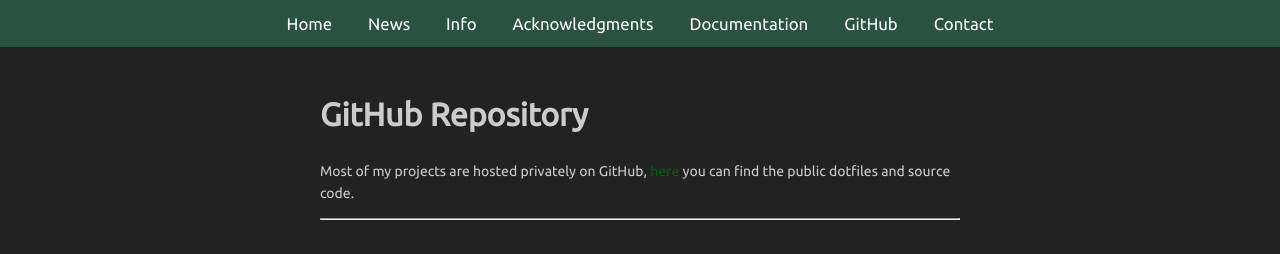
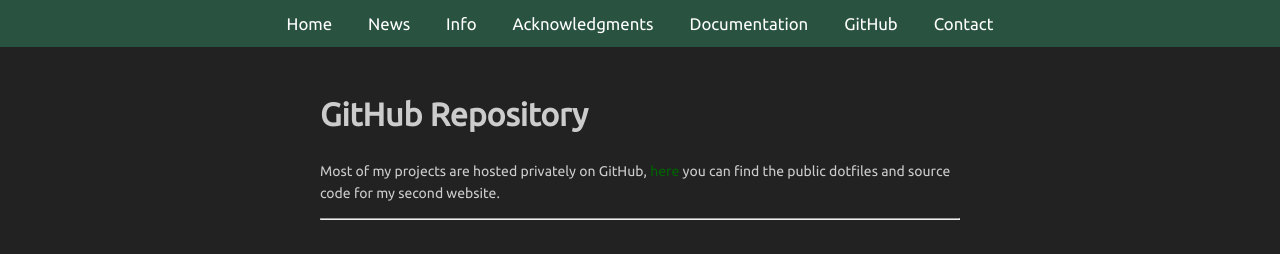
Before and after one commit to unix-vokar/Website-Redesigned, a plain HTML site: page git.html in a window 1280 px wide. Shown: the top 254 px of the page. Drawn offline with Linux system fonts and the light colour scheme.

Commit message:
modified for git

```diff
--- a/git.html
+++ b/git.html
@@ -20,7 +20,7 @@
   </ul>
   <div class='home-page'>
     <h2>GitHub Repository</h2>
-    <div> <p>Most of my projects are hosted privately on GitHub, <a href="https://github.com/unix-vokar/html-css" style="color: darkgreen; text-decoration: none;" target="_blank">here</a> you can find the public dotfiles and source code.</p>
+    <div> <p>Most of my projects are hosted privately on GitHub, <a href="https://github.com/unix-vokar/Website-Redesigned" style="color: darkgreen; text-decoration: none;" target="_blank">here</a> you can find the public dotfiles and source code for my second website.</p>
 
     <hr>
   </div>
```
